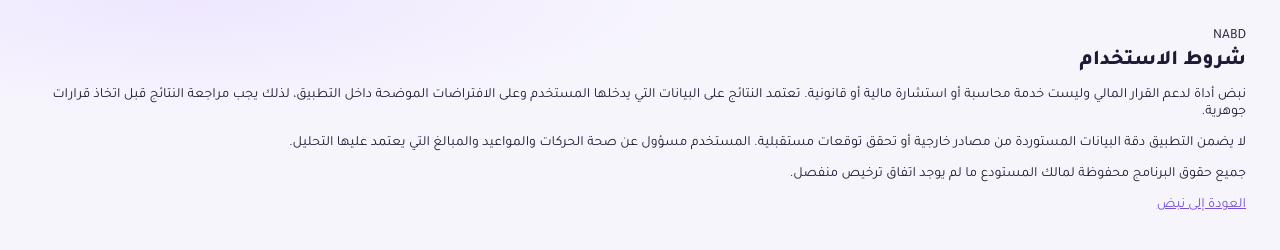
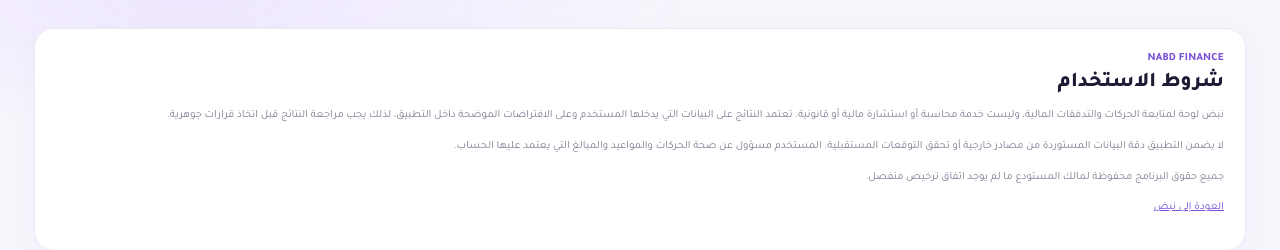
Before and after one commit to ahpa5246-lgtm/nabd, a plain HTML site: page terms.html in a window 1280 px wide. Drawn offline with Linux system fonts and the light colour scheme.

Commit message:
Refresh legal page styling for violet NABD interface

```diff
--- a/terms.html
+++ b/terms.html
@@ -1 +1 @@
-<!doctype html><html lang="ar" dir="rtl"><head><meta charset="utf-8"><meta name="viewport" content="width=device-width"><link rel="stylesheet" href="styles.css"><title>شروط الاستخدام | نبض</title></head><body><main class="content"><section class="panel"><span class="section-kicker">NABD</span><h1>شروط الاستخدام</h1><p class="legal-copy">نبض أداة لدعم القرار المالي وليست خدمة محاسبة أو استشارة مالية أو قانونية. تعتمد النتائج على البيانات التي يدخلها المستخدم وعلى الافتراضات الموضحة داخل التطبيق، لذلك يجب مراجعة النتائج قبل اتخاذ قرارات جوهرية.</p><p class="legal-copy">لا يضمن التطبيق دقة البيانات المستوردة من مصادر خارجية أو تحقق توقعات مستقبلية. المستخدم مسؤول عن صحة الحركات والمواعيد والمبالغ التي يعتمد عليها التحليل.</p><p class="legal-copy">جميع حقوق البرنامج محفوظة لمالك المستودع ما لم يوجد اتفاق ترخيص منفصل.</p><p><a href="./">العودة إلى نبض</a></p></section></main></body></html>
+<!doctype html><html lang="ar" dir="rtl"><head><meta charset="utf-8"><meta name="viewport" content="width=device-width"><meta name="theme-color" content="#7650d8"><link rel="stylesheet" href="styles.css"><title>شروط الاستخدام | نبض</title></head><body><main class="content"><section class="card"><span class="eyebrow">NABD FINANCE</span><h1>شروط الاستخدام</h1><p>نبض لوحة لمتابعة الحركات والتدفقات المالية، وليست خدمة محاسبة أو استشارة مالية أو قانونية. تعتمد النتائج على البيانات التي يدخلها المستخدم وعلى الافتراضات الموضحة داخل التطبيق، لذلك يجب مراجعة النتائج قبل اتخاذ قرارات جوهرية.</p><p>لا يضمن التطبيق دقة البيانات المستوردة من مصادر خارجية أو تحقق التوقعات المستقبلية. المستخدم مسؤول عن صحة الحركات والمواعيد والمبالغ التي يعتمد عليها الحساب.</p><p>جميع حقوق البرنامج محفوظة لمالك المستودع ما لم يوجد اتفاق ترخيص منفصل.</p><p><a href="./">العودة إلى نبض</a></p></section></main></body></html>
```
